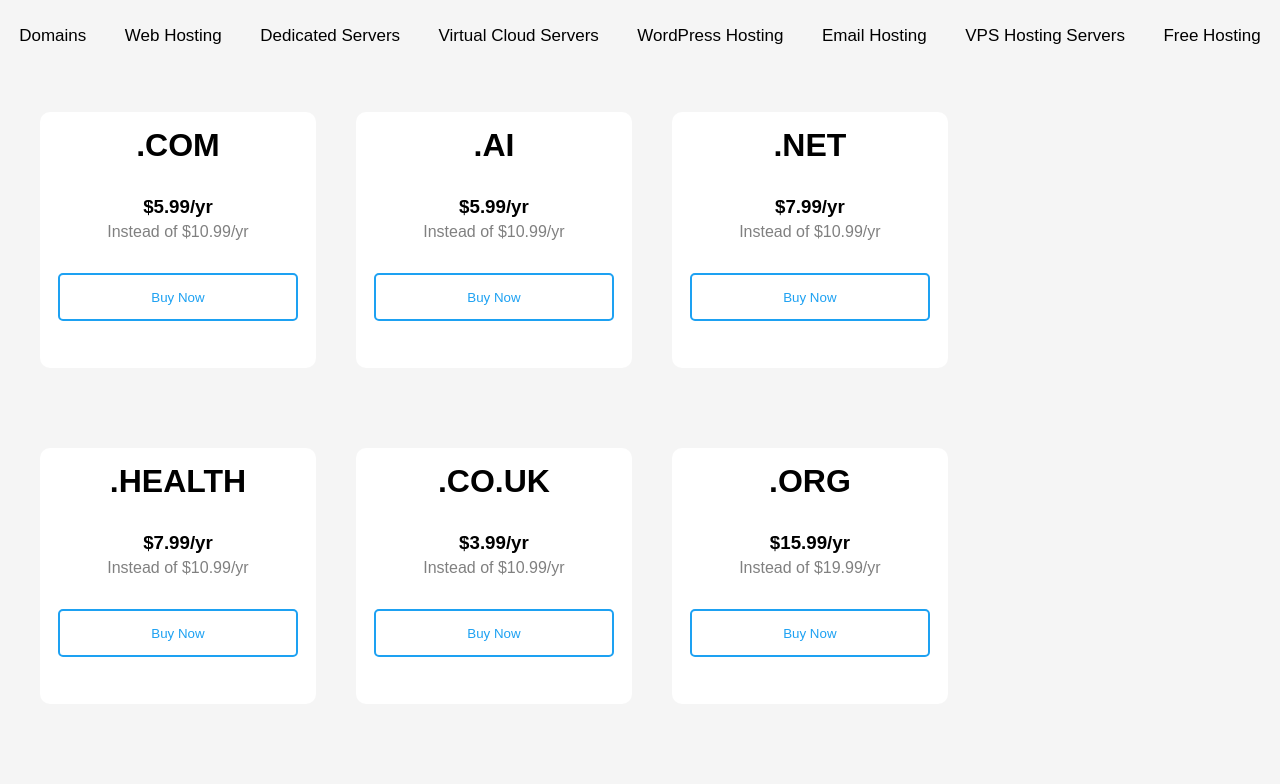
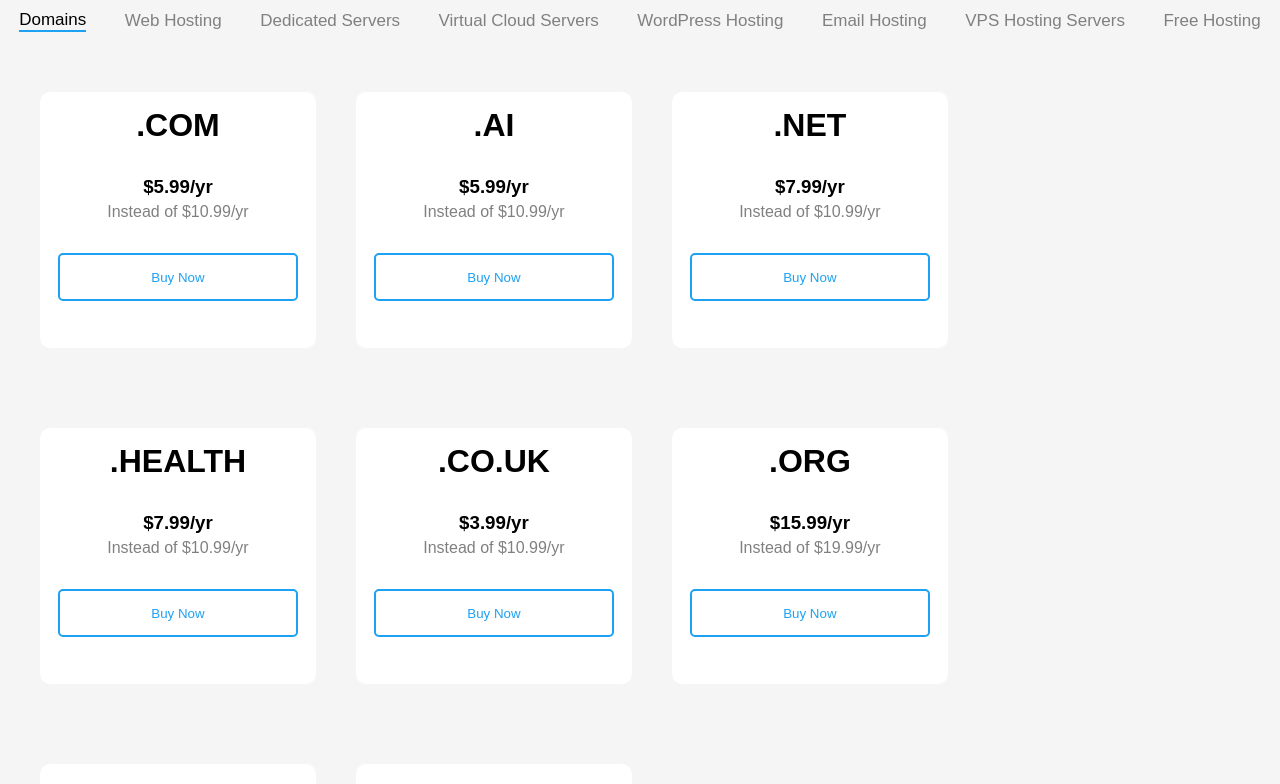
Before and after one commit to Florid11/first-task-p2, a React (Create React App) app: page / in a window 1280 px wide. Shown: the top 784 px of the page. Built offline with nearby package versions, Linux system fonts and the light colour scheme.

Commit message:
Final changes made to tabs

```diff
--- /dev/null
+++ b/src/tabsNavigation/Tabs.css
@@ -0,0 +1,24 @@
+.react-tabs__tab--selected{
+    border-bottom: 2px solid #1DA1F2;
+}
+
+.react-tabs__tab:hover{
+    border-bottom: 2px solid #1DA1F2;
+    cursor: pointer;
+}
+
+.react-tabs__tab--disabled {
+    color: gray;
+    cursor: text !important;
+}
+
+.react-tabs__tab--disabled:hover{
+    border-bottom: 0px;
+}
+
+@media all and (max-width: 1150px){
+    .react-tabs__tab {
+        margin-left: 10px;
+        margin-bottom: 10px;
+    }
+}
--- a/src/tabsNavigation/Tabs.js
+++ b/src/tabsNavigation/Tabs.js
@@ -1,26 +1,47 @@
 import React from "react";
 import classes from "./Tabs.module.css";
 import {Tab,Tabs,TabList,TabPanel} from "react-tabs";
-import cards from "../components/Cards"
+import cards from "../components/Cards";
+import "./Tabs.css";
 
 const tabsComponent = () => {
-    const cardsData = cards();
   return(
       <div className={classes.box}>
           <div className={classes.tab}>
               <Tabs>
                   <TabList className={classes.tab_btn}>
-                      <Tab className={classes.tab_click}>Domains</Tab>
-                      <Tab disabled className={classes.tab_click}>Web Hosting</Tab>
-                      <Tab disabled className={classes.tab_click}>Dedicated Servers</Tab>
-                      <Tab disabled className={classes.tab_click}>Virtual Cloud Servers</Tab>
-                      <Tab disabled className={classes.tab_click}>WordPress Hosting</Tab>
-                      <Tab disabled className={classes.tab_click}>Email Hosting</Tab>
-                      <Tab disabled className={classes.tab_click}>VPS Hosting Servers</Tab>
-                      <Tab disabled className={classes.tab_click}>Free Hosting</Tab>
+                      <Tab >Domains</Tab>
+                      <Tab disabled >Web Hosting</Tab>
+                      <Tab disabled >Dedicated Servers</Tab>
+                      <Tab disabled >Virtual Cloud Servers</Tab>
+                      <Tab disabled >WordPress Hosting</Tab>
+                      <Tab disabled >Email Hosting</Tab>
+                      <Tab disabled >VPS Hosting Servers</Tab>
+                      <Tab disabled >Free Hosting</Tab>
                   </TabList>
                   <TabPanel className={classes.panel}>
-                      {cardsData}
+                      {cards()}
+                  </TabPanel>
+                  <TabPanel className={classes.panel}>
+                      <h1>Hello</h1>
+                  </TabPanel>
+                  <TabPanel className={classes.panel}>
+                      <h1>Hello</h1>
+                  </TabPanel>
+                  <TabPanel className={classes.panel}>
+                      <h1>Hello</h1>
+                  </TabPanel>
+                  <TabPanel className={classes.panel}>
+                      <h1>Hello</h1>
+                  </TabPanel>
+                  <TabPanel className={classes.panel}>
+                      <h1>Hello</h1>
+                  </TabPanel>
+                  <TabPanel className={classes.panel}>
+                      <h1>Hello</h1>
+                  </TabPanel>
+                  <TabPanel className={classes.panel}>
+                      <h1>Hello</h1>
                   </TabPanel>
               </Tabs>
           </div>
--- a/src/tabsNavigation/Tabs.module.css
+++ b/src/tabsNavigation/Tabs.module.css
@@ -8,24 +8,7 @@
     flex-wrap: wrap;
     align-items: center;
     justify-content: space-around;
-     margin: 15px 0;
+    margin-top: 10px;
+    margin-bottom: 20px;
     font-size: 17px;
 }
-
-.tab_click:disabled{
-    color: gray;
-}
-
-.tab_click{
-    border: 1px solid transparent;
-    padding: 10px;
-    cursor: pointer;
-}
-
-.tab_click:hover{
-    border-bottom: 2px solid #1DA1F2;
-}
-
-.tab_click:focus:after{
-    border-bottom: 2px solid #1DA1F2;
-}
```
